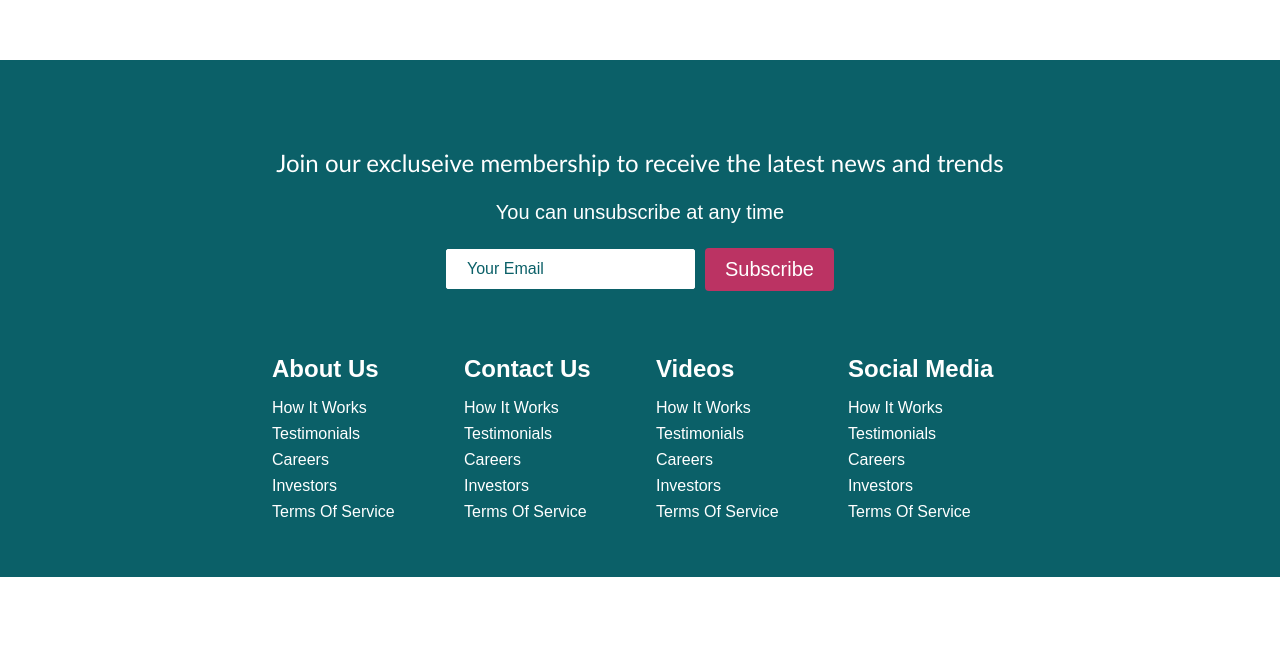
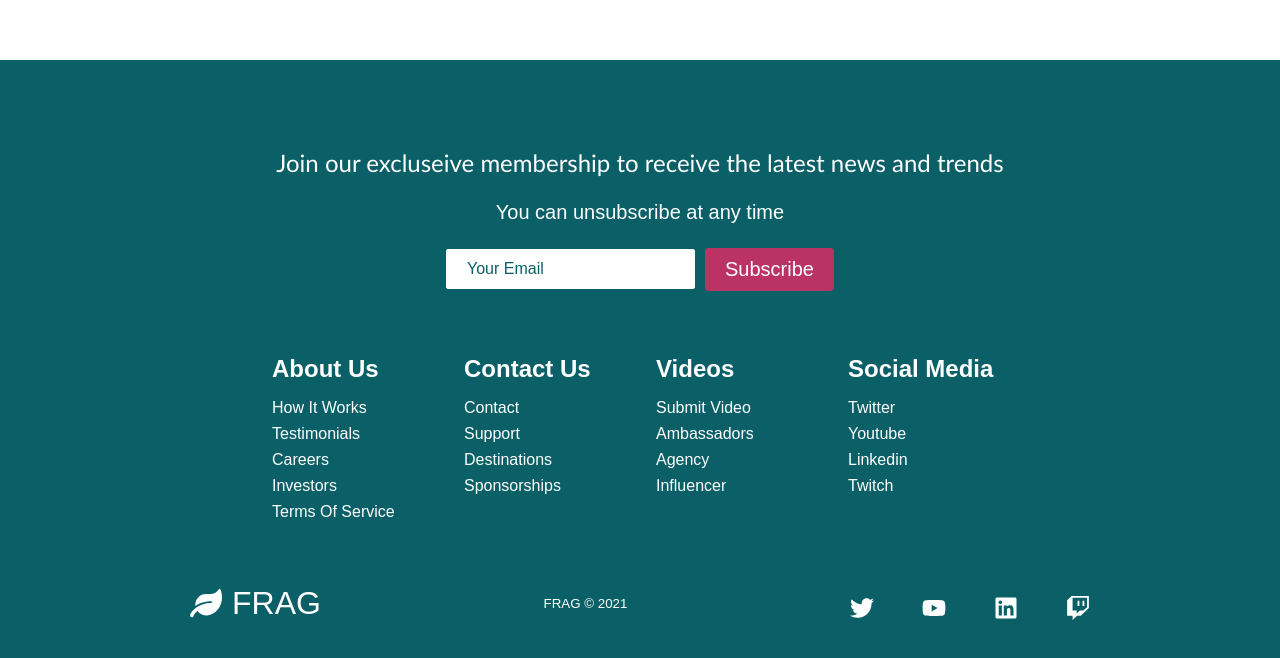
Before and after one commit to nfragiskatos/react-website-with-styled-components, a React (Create React App) app: page / in a window 1280 px wide. Shown: the part 3056-3714 px from the top of the page. Before the commit the page ends 3633 px from the top, so only its background shows below. Built offline with nearby package versions, Linux system fonts and the light colour scheme.

Commit message:
- added social media section to footer - changed the footer links so they aren't all the same - updated the footer links section to display in grid instead of flex so they line up vertically

```diff
--- a/src/components/Footer/Footer.js
+++ b/src/components/Footer/Footer.js
@@ -1,4 +1,5 @@
 import React from "react";
+import { FaLinkedin, FaTwitch, FaTwitter, FaYoutube } from "react-icons/fa";
 import { Button } from "../../global.styles";
 import {
   FooterContainer,
@@ -12,6 +13,13 @@ import {
   FooterSubText,
   Form,
   FormInput,
+  SocialIconLink,
+  SocialIcons,
+  SocialMedia,
+  SocialMediaIcon,
+  SocialMediaLogo,
+  SocialMediaWrapper,
+  WebsiteRights,
 } from "./Footer.styles";
 
 const Footer = () => {
@@ -39,30 +47,50 @@ const Footer = () => {
           </FooterLinksItems>
           <FooterLinksItems>
             <FooterLinkTitle>contact us</FooterLinkTitle>
-            <FooterLink to="/sign-up">how it works</FooterLink>
-            <FooterLink to="/">testimonials</FooterLink>
-            <FooterLink to="/">careers</FooterLink>
-            <FooterLink to="/">investors</FooterLink>
-            <FooterLink to="/">terms of service</FooterLink>
+            <FooterLink to="/sign-up">contact</FooterLink>
+            <FooterLink to="/">support</FooterLink>
+            <FooterLink to="/">destinations</FooterLink>
+            <FooterLink to="/">sponsorships</FooterLink>
           </FooterLinksItems>
           <FooterLinksItems>
             <FooterLinkTitle>videos</FooterLinkTitle>
-            <FooterLink to="/sign-up">how it works</FooterLink>
-            <FooterLink to="/">testimonials</FooterLink>
-            <FooterLink to="/">careers</FooterLink>
-            <FooterLink to="/">investors</FooterLink>
-            <FooterLink to="/">terms of service</FooterLink>
+            <FooterLink to="/sign-up">submit video</FooterLink>
+            <FooterLink to="/">ambassadors</FooterLink>
+            <FooterLink to="/">agency</FooterLink>
+            <FooterLink to="/">influencer</FooterLink>
           </FooterLinksItems>
           <FooterLinksItems>
             <FooterLinkTitle>social media</FooterLinkTitle>
-            <FooterLink to="/sign-up">how it works</FooterLink>
-            <FooterLink to="/">testimonials</FooterLink>
-            <FooterLink to="/">careers</FooterLink>
-            <FooterLink to="/">investors</FooterLink>
-            <FooterLink to="/">terms of service</FooterLink>
+            <FooterLink to="/sign-up">twitter</FooterLink>
+            <FooterLink to="/">youtube</FooterLink>
+            <FooterLink to="/">linkedin</FooterLink>
+            <FooterLink to="/">twitch</FooterLink>
           </FooterLinksItems>
         </FooterLinksWrapper>
       </FooterLinksContainer>
+      <SocialMedia>
+        <SocialMediaWrapper>
+          <SocialMediaLogo to="/">
+            <SocialMediaIcon />
+            frag
+          </SocialMediaLogo>
+          <WebsiteRights>FRAG © 2021</WebsiteRights>
+          <SocialIcons>
+            <SocialIconLink href="/" target="_blank" aria-label="Twitter">
+              <FaTwitter />
+            </SocialIconLink>
+            <SocialIconLink href="/" target="_blank" aria-label="Youtube">
+              <FaYoutube />
+            </SocialIconLink>
+            <SocialIconLink href="/" target="_blank" aria-label="LinkedIn">
+              <FaLinkedin />
+            </SocialIconLink>
+            <SocialIconLink href="/" target="_blank" aria-label="Twitch">
+              <FaTwitch />
+            </SocialIconLink>
+          </SocialIcons>
+        </SocialMediaWrapper>
+      </SocialMedia>
     </FooterContainer>
   );
 };
--- a/src/components/Footer/Footer.styles.js
+++ b/src/components/Footer/Footer.styles.js
@@ -1,3 +1,4 @@
+import { FaLeaf } from "react-icons/fa";
 import { Link } from "react-router-dom";
 import styled from "styled-components";
 
@@ -75,10 +76,10 @@ export const FooterLinksContainer = styled.div`
 `;
 
 export const FooterLinksWrapper = styled.div`
-  display: flex;
-
+  display: grid;
+  grid-template-columns: repeat(4, 1fr);
   @media screen and (max-width: 820px) {
-    flex-direction: column;
+    grid-template-columns: repeat(2, 1fr);
   }
 `;
 
@@ -114,3 +115,54 @@ export const FooterLink = styled(Link)`
     transition: 0.3s ease-out;
   }
 `;
+
+export const SocialMedia = styled.section`
+  max-width: 1000px;
+  width: 100%;
+`;
+
+export const SocialMediaWrapper = styled.div`
+  display: flex;
+  justify-content: space-between;
+  align-items: center;
+  width: 90%;
+  max-width: 1000px;
+  margin: 40px auto 0 auto;
+
+  @media screen and (max-width: 820px) {
+    flex-direction: column;
+  }
+`;
+
+export const SocialMediaLogo = styled(Link)`
+  color: ${({ theme }) => theme.palette.secondary.main};
+  justify-self: start;
+  cursor: pointer;
+  text-transform: uppercase;
+  text-decoration: none;
+  font-size: 2rem;
+  display: flex;
+  align-items: center;
+  margin-bottom: 16px;
+`;
+
+export const SocialMediaIcon = styled(FaLeaf)`
+  margin-right: 10px;
+`;
+
+export const WebsiteRights = styled.small`
+  color: ${({ theme }) => theme.palette.secondary.main};
+  margin-bottom: 16px;
+`;
+
+export const SocialIcons = styled.div`
+  display: flex;
+  justify-content: space-between;
+  align-items: center;
+  width: 240px;
+`;
+
+export const SocialIconLink = styled.a`
+  color: ${({ theme }) => theme.palette.secondary.main};
+  font-size: 24px;
+`;
```
